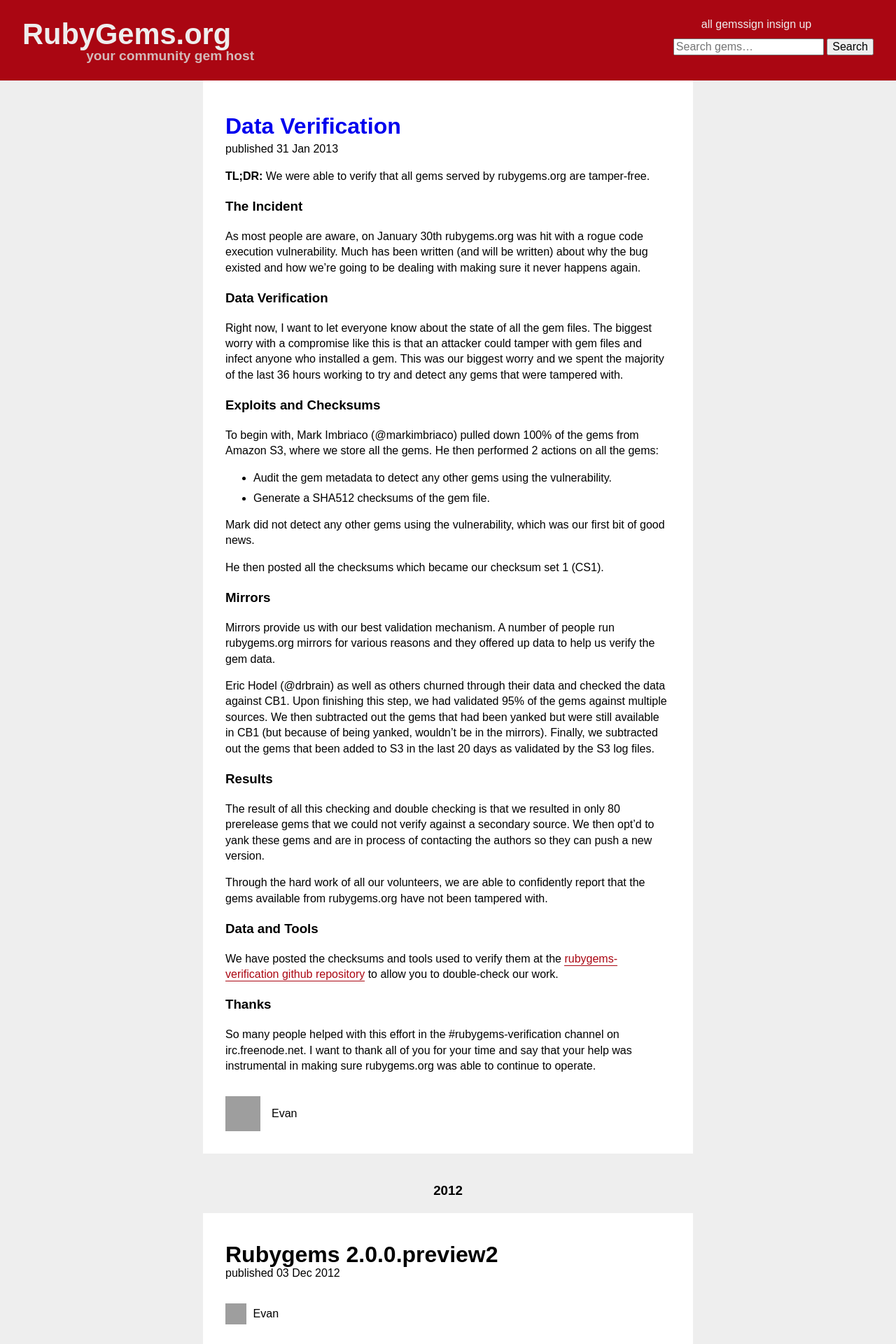
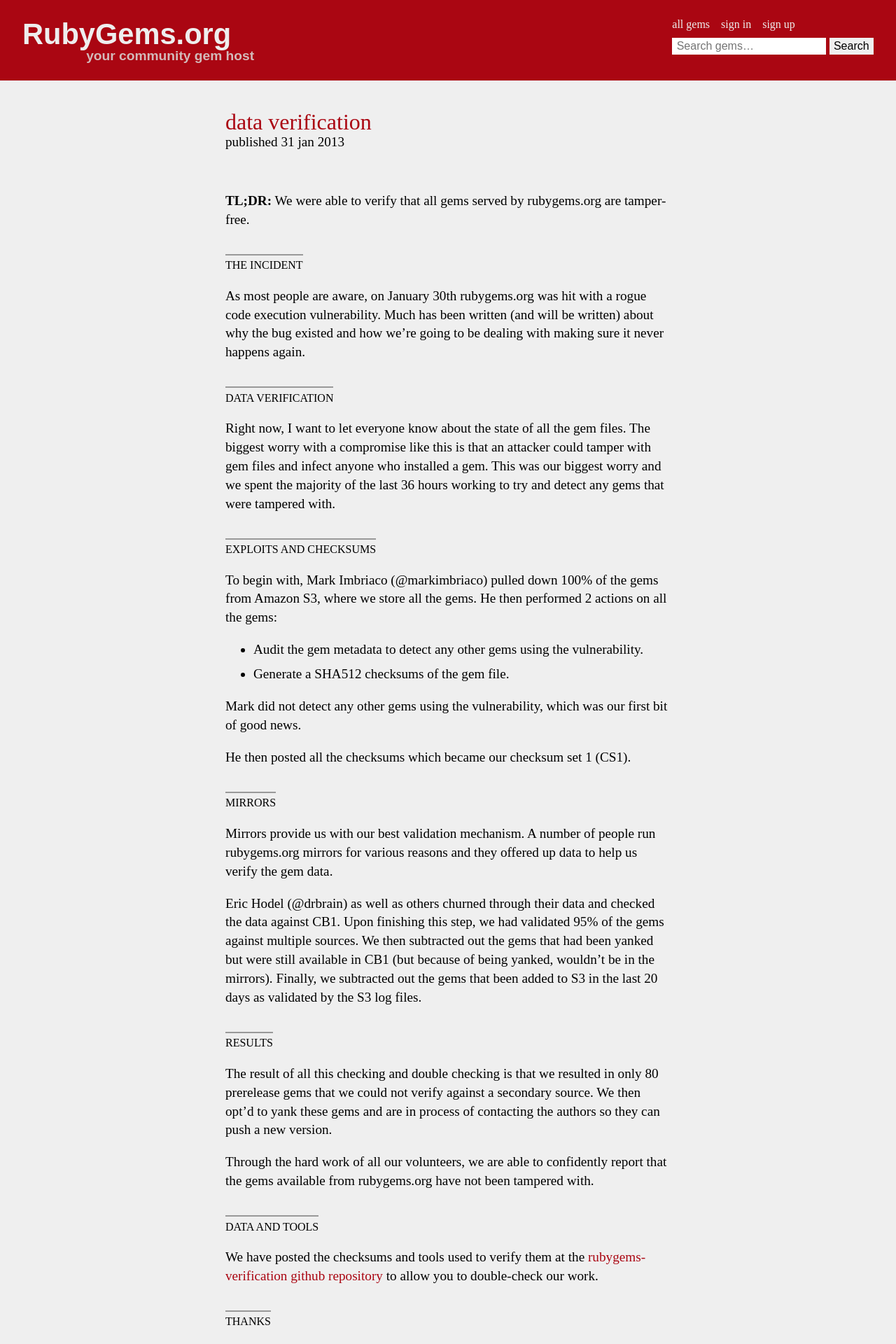
Before and after one commit to rubygems/rubygems.github.io, a Jekyll site: the page built from index.html, in a window 1280 px wide. Shown: the top 1920 px of the page at 70% size. Built offline with Jekyll 4.4.1, drawn with Linux system fonts in a browser that asks for light colours.

Commit message:
type improvements for articles

```diff
--- a/stylesheets/application.css
+++ b/stylesheets/application.css
@@ -462,21 +462,24 @@
   /* */ }
 
 body {
-  background: #eee; }
+  background: #efefef; }
 
 h1, h2, h3, h4, h5 {
-  font-family: "proxima-nova", sans-serif;
-  font-weight: 600;
+  font-family: "ff-meta-serif-sc-web-pro", serif;
+  font-weight: 500;
   text-rendering: optimizelegibility; }
 
-p a, li a {
-  border-bottom: 1px solid #aa0612;
+a {
   color: #aa0612;
   padding-bottom: 1px;
   text-decoration: none; }
-  p a:hover, p a:visited, li a:hover, li a:visited {
-    border-color: #300405;
+  a:hover, a:visited {
     color: #300405; }
+
+p, li {
+  font-family: "ff-meta-serif-web-pro", serif;
+  font-size: 120%;
+  font-weight: 500; }
 
 p, li, code, h1, h2, h3, h4, h5 {
   line-height: 1.4em; }
@@ -490,7 +493,6 @@
   font-weight: 400; }
 
 body > header, article, body > footer {
-  background: #fff;
   -webkit-box-sizing: border-box;
   -moz-box-sizing: border-box;
   box-sizing: border-box;
@@ -515,25 +517,33 @@
     body > header a:visited {
       color: #eee; }
     body > header a h1 {
+      font-family: "proxima-nova", sans-serif;
       font-size: 2.6em;
+      font-weight: 600;
       line-height: 1.2em;
       margin: 0; }
     body > header a h2 {
       color: #d3baba;
       font-family: "proxima-nova-extra-condensed", sans-serif;
       font-size: 1.2em;
+      font-weight: 600;
       line-height: 1em;
       margin: -0.2em 0 0 4.75em; }
   body > header nav {
     float: right; }
     body > header nav ul {
       list-style-type: none;
-      margin: 0; }
+      margin: 0;
+      padding: 0; }
       body > header nav ul li {
-        float: left; }
+        float: left;
+        font-size: 100%;
+        margin-right: 1em; }
+    body > header nav form input {
+      border: 0;
+      padding: 0.2em 0.4em; }
 
 article {
-  background: #fff;
   margin-bottom: 2.5em;
   min-height: 80px;
   padding: 1em 2em;
@@ -545,22 +555,38 @@
     padding-top: 0; }
     article:not(.post) footer, article .changelog footer {
       display: none; }
+  article h3, article h4, article h5, article h6 {
+    border-top: 2px solid #999999;
+    display: inline-block;
+    font-size: 100%;
+    margin-bottom: 0;
+    margin-top: 1em;
+    padding-top: .2em;
+    text-transform: uppercase; }
   article h2.title {
-    font-size: 2em;
-    margin-bottom: 0; }
+    font-size: 200%;
+    line-height: 1em;
+    margin-bottom: 0;
+    text-transform: lowercase; }
     article h2.title a {
       text-decoration: none; }
   article .meta p {
-    margin-top: 0; }
+    font-family: "ff-meta-serif-sc-web-pro", serif;
+    font-weight: 400;
+    margin: 0 0 3em 0;
+    text-transform: lowercase; }
   article pre {
     background: #1d1f21;
+    margin-left: -1em;
     padding: 1em;
-    position: relative; }
+    position: relative;
+    width: 100%; }
     article pre code {
       display: block; }
   article code {
     background: #1d1f21; }
   article footer {
+    margin: 4em 0 0 0;
     overflow: auto; }
     article footer p {
       line-height: 50px; }
@@ -581,13 +607,12 @@
     .content-index li.year-mark {
       text-align: center; }
     .content-index li > a {
+      border: 0;
       color: #000;
       display: block;
       margin: auto;
       max-width: 700px;
       text-decoration: none; }
-      .content-index li > a article h2.title {
-        line-height: 1em; }
       .content-index li > a article footer p {
         line-height: 30px; }
         .content-index li > a article footer p img {
--- a/stylesheets/scss/_base-variables.scss
+++ b/stylesheets/scss/_base-variables.scss
@@ -4,5 +4,8 @@
 $red-dark: #300405;
 
 $header-font: "proxima-nova", sans-serif;
-$condensed-font: "proxima-nova-extra-condensed", sans-serif;;
+$extra-condensed-font: "proxima-nova-extra-condensed", sans-serif;
+$serif-body: "ff-meta-serif-web-pro", serif;
+$serif-body-sc: "ff-meta-serif-sc-web-pro", serif;
+
 $code-font: "source-code-pro", courier, monospace, sans-serif;
--- a/stylesheets/scss/_posts-index.scss
+++ b/stylesheets/scss/_posts-index.scss
@@ -15,15 +15,12 @@
     }
 
     > a {
+      border: 0;
       color: #000;
       display: block;
       margin: auto;
       max-width: $max-width;
       text-decoration: none;
-
-      article h2.title {
-        line-height: 1em;
-      }
 
       article footer p {
         line-height: 30px;
```
Also changed, not shown: stylesheets/scss/_base.scss (+10 -6 lines), stylesheets/scss/_layout.scss (+31 -6 lines).
